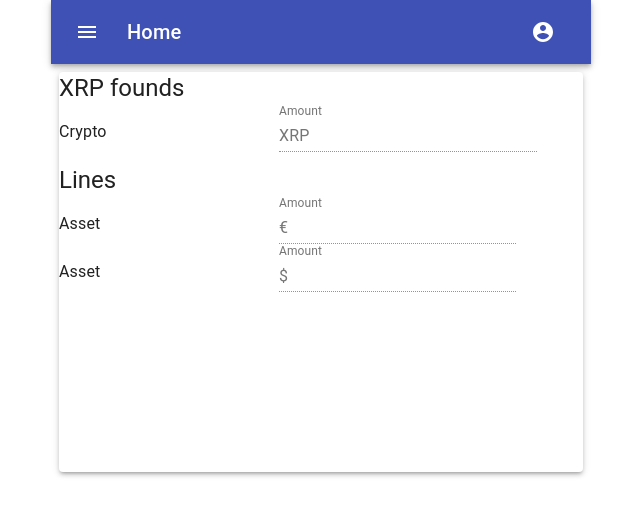
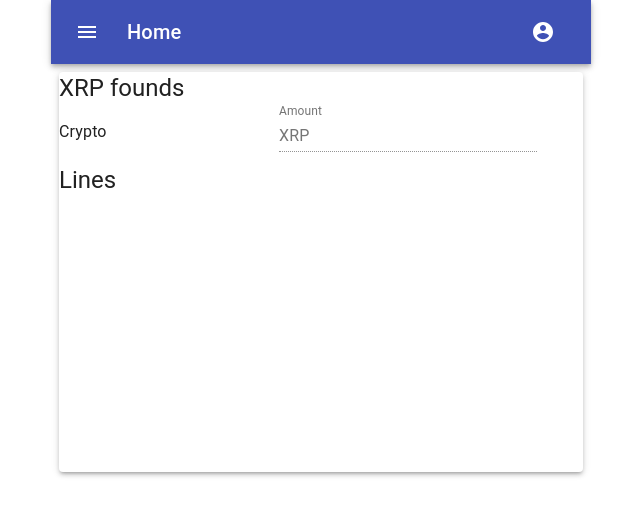
Before and after one commit to shleger/ripplebox, a React (Create React App) app: page / in a window 1280 px wide. Shown: the top 516 px of the page, without its empty margins (319-959 px from the left). Built offline with nearby package versions, Linux system fonts and the light colour scheme.

Commit message:
refactor show home page

```diff
--- a/src/cards/Home.tsx
+++ b/src/cards/Home.tsx
@@ -6,6 +6,8 @@ import { InputBase } from '@material-ui/core';
 import AccountApi from '../services/AccountApi';
 import LinesApi from '../services/LinesApi ';
 import { FormattedTrustline } from 'ripple-lib/dist/npm/common/types/objects';
+import { ValidationError } from 'ripple-lib/dist/npm/common/errors';
+import { GetBalanceSheet } from 'ripple-lib/dist/npm/ledger/balance-sheet';
 
 
 const useStyles = makeStyles((theme: Theme) =>
@@ -27,11 +29,11 @@ const useStyles = makeStyles((theme: Theme) =>
 
 
 
-export default function SimplePaper() {
+export default function HomePaper() {
   const classes = useStyles();
   const [xrpBal, setXrpBal] = useState("")
-  const [usdBal, setUsdBal] = useState("")
-  const [eurBal, setEurBal] = useState("")
+  const initBalsheet: GetBalanceSheet = {}
+  const [curBal, setCurBal] = useState(initBalsheet)
   const [isLoaded, setIsLoaded] = React.useState(false);
   const storKey = window.location.pathname
 
@@ -40,15 +42,14 @@ export default function SimplePaper() {
       AccountApi(storKey).then((val) => { setXrpBal(String(val)); setIsLoaded(true); })
       LinesApi(storKey).then((val) => {
 
-        const arr: void | Array<FormattedTrustline> = val
-        if (arr instanceof Array) {
-          arr
-          .filter((r => r.specification.currency == 'USD'))
-          .map(m=> setUsdBal(m.state.balance))
 
-          arr
-          .filter((r => r.specification.currency == 'EUR'))
-          .map(m=> setEurBal(m.state.balance))
+
+        if (val as GetBalanceSheet) {
+          console.log("getBalanceSheet: " + JSON.stringify(val))
+
+          setCurBal(val as GetBalanceSheet)
+          setIsLoaded(true);
+          console.log("initCurBall: " + JSON.stringify(val))
 
         }
 
@@ -77,7 +78,7 @@ export default function SimplePaper() {
             <FormControl  >
               <InputLabel htmlFor="standard-adornment-amount">Amount</InputLabel>
               <Input
-              id="standard-adornment-amount"
+                id="standard-adornment-amount1"
                 value={xrpBal}
                 disabled={true}
                 startAdornment={<InputAdornment position="start">XRP</InputAdornment>}
@@ -85,34 +86,54 @@ export default function SimplePaper() {
             </FormControl>
 
             <Typography variant="h5" className={classes.margin}>Lines</Typography>
+
+
+            {
+              curBal?.assets?.map((sheet, i) => (
+                <div>
+
                   <InputBase
                     className={classes.margin}
-            defaultValue="Asset"
+                    defaultValue="Counterparty/Asset"
                     inputProps={{ 'aria-label': 'naked' }}
                   />
                   <FormControl  >
-            <InputLabel htmlFor="standard-adornment-amount">Amount</InputLabel>
+                    <InputLabel htmlFor={"standard-adornment-amount" + i}>{sheet.counterparty}</InputLabel>
                     <Input
-              id="standard-adornment-amount"
-              value={eurBal}
+                      id={"standard-adornment-amount" + i}
+                      value={sheet.value}
                       disabled={true}
-              startAdornment={<InputAdornment position="start">€</InputAdornment>}
+                      startAdornment={<InputAdornment position="start">{sheet.currency}</InputAdornment>}
                     />
                   </FormControl>
+                </div>
+              ))
+            }
+
+
+            {
+
+              curBal?.obligations?.map((sheet, i) => (
+                <div>
+
                   <InputBase
                     className={classes.margin}
-            defaultValue="Asset"
+                    defaultValue="Obligation"
                     inputProps={{ 'aria-label': 'naked' }}
                   />
                   <FormControl  >
-            <InputLabel htmlFor="standard-adornment-amount">Amount</InputLabel>
+                    <InputLabel htmlFor={"standard-obligations-amount" + i}>Amount</InputLabel>
                     <Input
-              id="standard-adornment-amount"
-              value={usdBal}
+                      id={"standard-obligations-amount" + i}
+                      value={sheet.value}
                       disabled={true}
-              startAdornment={<InputAdornment position="start">$</InputAdornment>}
+                      startAdornment={<InputAdornment position="start">{sheet.currency}</InputAdornment>}
                     />
                   </FormControl>
+                </div>
+              ))
+            }
+
           </Paper>
             : <CircularProgress />}
     </div>
--- a/src/services/LinesApi .tsx
+++ b/src/services/LinesApi .tsx
@@ -8,14 +8,14 @@ export default function LinesApi(storageKey: string) {
     const profileData = JSON.parse(String(localStorage.getItem(storageKey)));;
     const api = new RippleAPI({ server: profileData.server });
 
+    console.log('Connect to ' + profileData.server )
+
     const promise = api.connect().then(() => {
         console.log('Connected')
 
-        return api.getTrustlines(profileData.accAddress)
+        return api.getBalanceSheet(profileData.accAddress)
     }).then(response => {
         console.log("account_lines response:", JSON.stringify(response))
-
-        // Disconnect and return
         return response
     }).then((response) => {
         api.disconnect()
```
Lines whose indentation alone changed are shown as unchanged.
